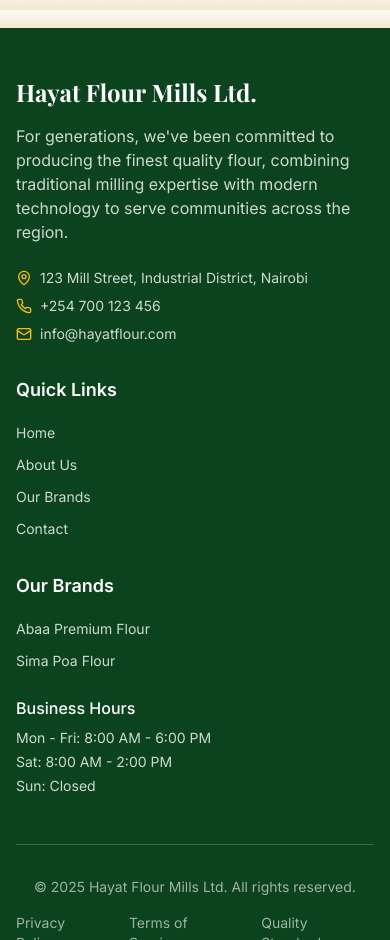
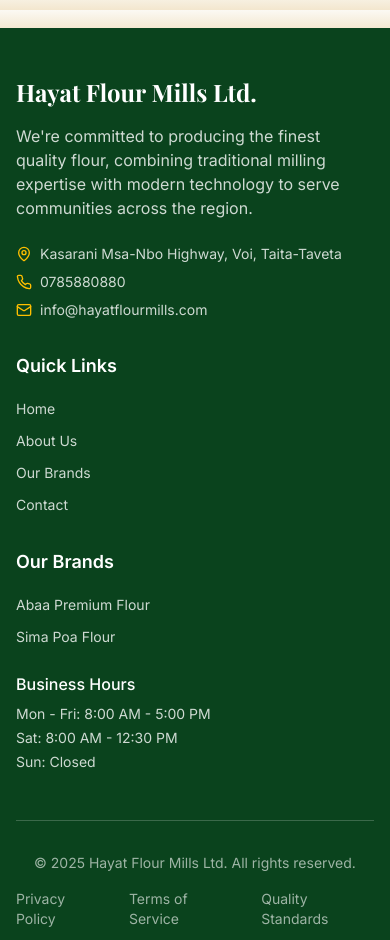
Before and after one commit to maheryusuf706-beep/hayat-flour-bloom, a React (Vite) app: page / in a window 390 px wide. Shown: the part 11060-12000 px from the top of the page. Built offline with nearby package versions, Linux system fonts and the light colour scheme.

Commit message:
Update footer contact information
Updated footer with correct phone numbers, email, business hours, and location details.

```diff
--- a/src/components/Footer.tsx
+++ b/src/components/Footer.tsx
@@ -25,22 +25,22 @@ const Footer = () => {
               Hayat Flour Mills Ltd.
             </div>
             <p className="text-white/80 mb-6 max-w-md">
-              For generations, we've been committed to producing the finest quality flour,
+              We're committed to producing the finest quality flour,
               combining traditional milling expertise with modern technology to serve
               communities across the region.
             </p>
             <div className="space-y-2">
               <div className="flex items-center gap-2">
                 <MapPin className="h-4 w-4 text-brand-gold" />
-                <span className="text-sm text-white/80">123 Mill Street, Industrial District, Nairobi</span>
+                <span className="text-sm text-white/80">Kasarani Msa-Nbo Highway, Voi, Taita-Taveta</span>
               </div>
               <div className="flex items-center gap-2">
                 <Phone className="h-4 w-4 text-brand-gold" />
-                <span className="text-sm text-white/80">+254 700 123 456</span>
+                <span className="text-sm text-white/80">0785880880</span>
               </div>
               <div className="flex items-center gap-2">
                 <Mail className="h-4 w-4 text-brand-gold" />
-                <span className="text-sm text-white/80">info@hayatflour.com</span>
+                <span className="text-sm text-white/80">info@hayatflourmills.com</span>
               </div>
             </div>
           </div>
@@ -81,8 +81,8 @@ const Footer = () => {
             <div className="mt-6">
               <h4 className="font-medium mb-2">Business Hours</h4>
               <div className="text-sm text-white/80 space-y-1">
-                <div>Mon - Fri: 8:00 AM - 6:00 PM</div>
-                <div>Sat: 8:00 AM - 2:00 PM</div>
+                <div>Mon - Fri: 8:00 AM - 5:00 PM</div>
+                <div>Sat: 8:00 AM - 12:30 PM</div>
                 <div>Sun: Closed</div>
               </div>
             </div>
```
